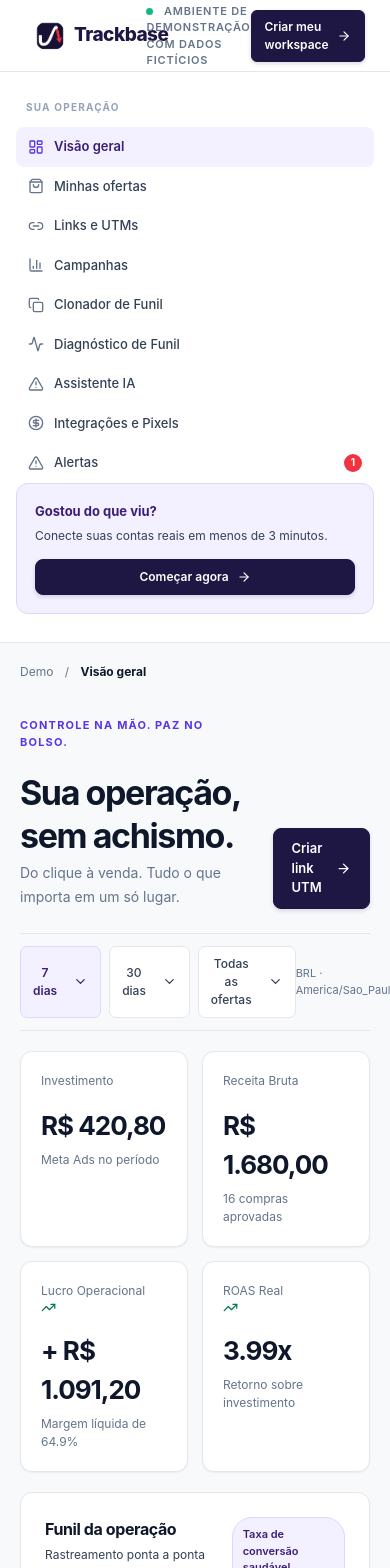
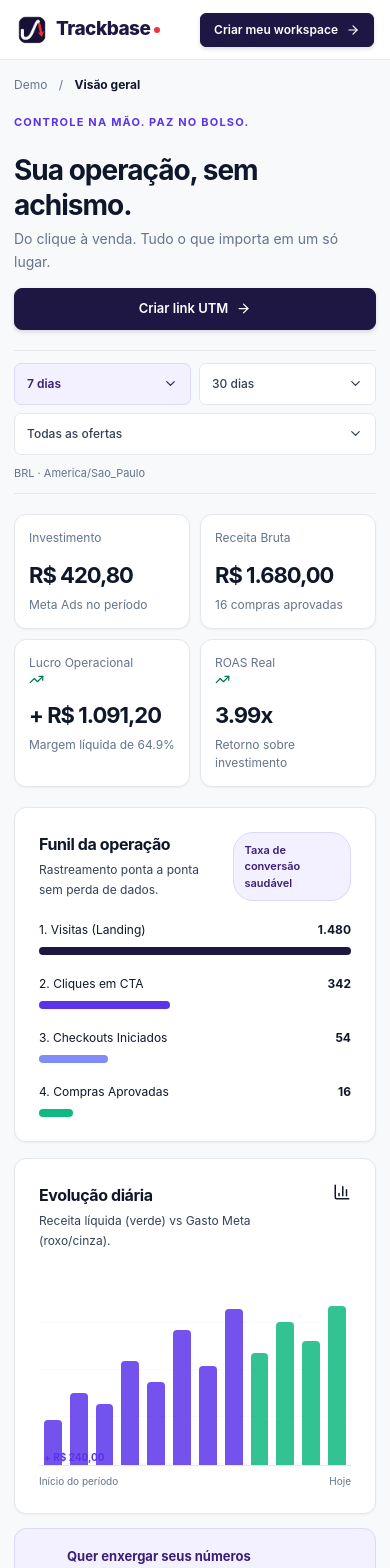
Before and after one commit to ariumcloud/trackbase, a Next.js app: page /demo in a window 390 px wide. Shown: the top 1568 px of the page. Built offline with nearby package versions, Linux system fonts and the light colour scheme.

Commit message:
fix(mobile): refatorar layout da demo, fixar barra inferior sem scroll horizontal e elevar acima da barra de gestos do iOS

```diff
--- a/src/app/globals.css
+++ b/src/app/globals.css
@@ -1967,15 +1967,69 @@ textarea {
     flex-direction: column;
   }
   .demo-sidebar {
+    display: none;
+  }
+  .demo-sidebar.open {
+    display: flex;
+    position: fixed;
+    top: 0;
+    left: 0;
+    bottom: 0;
+    width: min(300px, 86vw);
+    z-index: 100;
+    box-shadow: 16px 0 40px rgba(15, 23, 42, 0.25);
+    background: #FFFFFF;
+    overflow-y: auto;
+  }
+  .demo-top {
+    height: 60px;
+    padding: 0 16px;
+  }
+  .demo-label {
+    display: none;
+  }
+  .demo-content {
+    padding: 16px 14px 40px;
+  }
+  .demo-heading {
+    flex-direction: column;
+    align-items: flex-start;
+    gap: 14px;
+    margin: 16px 0 20px;
+  }
+  .demo-heading h1 {
+    font-size: 28px;
+    letter-spacing: -1px;
+  }
+  .demo-heading .button {
     width: 100%;
-    border-right: 0;
-    border-bottom: 1px solid var(--line);
-  }
-  .demo-content {
-    padding: 20px;
+    justify-content: center;
+  }
+  .demo-toolbar {
+    flex-direction: column;
+    align-items: flex-start;
+    gap: 10px;
+  }
+  .demo-selects {
+    width: 100%;
+    flex-wrap: wrap;
+    gap: 8px;
+  }
+  .demo-select {
+    flex: 1 1 120px;
+    justify-content: space-between;
+    height: 42px;
   }
   .demo-metrics {
-    grid-template-columns: 1fr 1fr;
+    grid-template-columns: repeat(2, minmax(0, 1fr));
+    gap: 10px;
+  }
+  .demo-metric {
+    padding: 14px;
+  }
+  .demo-metric strong {
+    font-size: 22px;
+    margin: 12px 0 4px;
   }
   .demo-lower {
     grid-template-columns: 1fr;
@@ -2067,15 +2121,14 @@ textarea {
 
 /* Mobile Bottom Navigation Bar */
 .mobile-bottom-bar { display: none !important; }
-.bottom-bar-scroller { display: flex; align-items: center; width: 100%; height: 100%; overflow-x: auto; scrollbar-width: none; -webkit-overflow-scrolling: touch; }
-.bottom-bar-scroller::-webkit-scrollbar { display: none; }
-.bottom-bar-item { flex: 0 0 70px; min-width: 68px; height: 100%; display: flex; flex-direction: column; align-items: center; justify-content: center; gap: 3px; background: transparent; border: 0; color: var(--muted); cursor: pointer; padding: 4px 2px; transition: color 0.15s ease; }
-.bottom-bar-item:active { transform: scale(0.96); }
+.bottom-bar-fixed-grid { display: flex; align-items: center; justify-content: space-around; width: 100%; height: 100%; }
+.bottom-bar-item { flex: 1; height: 100%; display: flex; flex-direction: column; align-items: center; justify-content: center; gap: 4px; background: transparent; border: 0; color: var(--muted); cursor: pointer; padding: 6px 2px; transition: color 0.15s ease; touch-action: manipulation; }
+.bottom-bar-item:active { transform: scale(0.94); }
 .bottom-bar-item.active { color: var(--brand-accent); font-weight: 700; }
-.bottom-bar-icon-wrap { position: relative; display: flex; align-items: center; justify-content: center; width: 24px; height: 24px; }
+.bottom-bar-icon-wrap { position: relative; display: flex; align-items: center; justify-content: center; width: 26px; height: 26px; }
 .bottom-bar-badge { position: absolute; top: -3px; right: -7px; background: var(--red); color: white; font-size: 9px; font-weight: 700; min-width: 15px; height: 15px; border-radius: 50%; display: flex; align-items: center; justify-content: center; padding: 0 2px; }
-.bottom-bar-label { font-size: 10.5px; line-height: 1.1; white-space: nowrap; }
-.bottom-bar-menu-btn { border-left: 1px solid var(--line); flex: 0 0 64px; }
+.bottom-bar-label { font-size: 11px; line-height: 1.1; white-space: nowrap; }
+.bottom-bar-menu-trigger { border-left: 1px solid var(--line); }
 
 /* Responsive adjustments */
 @media (max-width: 960px) {
@@ -2185,19 +2238,20 @@ textarea {
     padding: 16px 14px 84px;
   }
 
-  /* Bottom bar sticky at viewport bottom */
+  /* Bottom bar elevated above iOS home indicator to prevent gesture conflicts */
   .mobile-bottom-bar {
     display: flex !important;
     position: fixed;
     bottom: 0;
     left: 0;
     right: 0;
-    height: 58px;
+    height: calc(62px + env(safe-area-inset-bottom, 0px));
     background: #FFFFFF;
     border-top: 1px solid var(--line, #E2E8F0);
     z-index: 90;
-    box-shadow: 0 -3px 12px rgba(0, 0, 0, 0.06);
-    padding-bottom: env(safe-area-inset-bottom, 0);
+    box-shadow: 0 -4px 16px rgba(0, 0, 0, 0.07);
+    padding-bottom: env(safe-area-inset-bottom, 8px);
+    touch-action: manipulation;
   }
 }
 
--- a/src/components/bottom-bar.tsx
+++ b/src/components/bottom-bar.tsx
@@ -5,12 +5,7 @@ import {
   LayoutDashboard,
   Layers,
   Link2,
-  BarChart3,
-  Copy,
-  Activity,
-  Bot,
   Plug,
-  Bell,
   Menu,
 } from "lucide-react";
 
@@ -27,26 +22,17 @@ export function BottomBar({
   onOpenMenu,
   unreadAlertsCount = 0,
 }: BottomBarProps) {
+  // 4 abas mais frequentes + botão Menu para abrir o drawer com tudo
   const items = [
     { id: "visao", label: "Início", icon: LayoutDashboard },
     { id: "ofertas", label: "Ofertas", icon: Layers },
     { id: "links", label: "Links", icon: Link2 },
-    { id: "campanhas", label: "Campanhas", icon: BarChart3 },
-    { id: "clonador", label: "Clonador", icon: Copy },
-    { id: "diagnostico", label: "Diagnóstico", icon: Activity },
     { id: "integracoes", label: "Integrações", icon: Plug },
-    { id: "assistente", label: "Assistente IA", icon: Bot },
-    {
-      id: "alertas",
-      label: "Alertas",
-      icon: Bell,
-      badge: unreadAlertsCount > 0 ? unreadAlertsCount : undefined,
-    },
   ];
 
   return (
-    <nav className="mobile-bottom-bar" aria-label="Navegação mobile rápida">
-      <div className="bottom-bar-scroller">
+    <nav className="mobile-bottom-bar" aria-label="Navegação inferior mobile">
+      <div className="bottom-bar-fixed-grid">
         {items.map((item) => {
           const Icon = item.icon;
           const active = currentTab === item.id;
@@ -58,10 +44,7 @@ export function BottomBar({
               className={`bottom-bar-item ${active ? "active" : ""}`}
             >
               <div className="bottom-bar-icon-wrap">
-                <Icon size={19} strokeWidth={active ? 2.4 : 1.8} />
-                {item.badge ? (
-                  <span className="bottom-bar-badge">{item.badge}</span>
-                ) : null}
+                <Icon size={20} strokeWidth={active ? 2.5 : 1.9} />
               </div>
               <span className="bottom-bar-label">{item.label}</span>
             </button>
@@ -71,11 +54,14 @@ export function BottomBar({
         <button
           type="button"
           onClick={onOpenMenu}
-          className="bottom-bar-item bottom-bar-menu-btn"
-          aria-label="Mais opções e configurações"
+          className="bottom-bar-item bottom-bar-menu-trigger"
+          aria-label="Abrir todas as ferramentas e configurações"
         >
           <div className="bottom-bar-icon-wrap">
-            <Menu size={19} strokeWidth={1.8} />
+            <Menu size={20} strokeWidth={1.9} />
+            {unreadAlertsCount > 0 ? (
+              <span className="bottom-bar-badge">{unreadAlertsCount}</span>
+            ) : null}
           </div>
           <span className="bottom-bar-label">Menu</span>
         </button>
```
